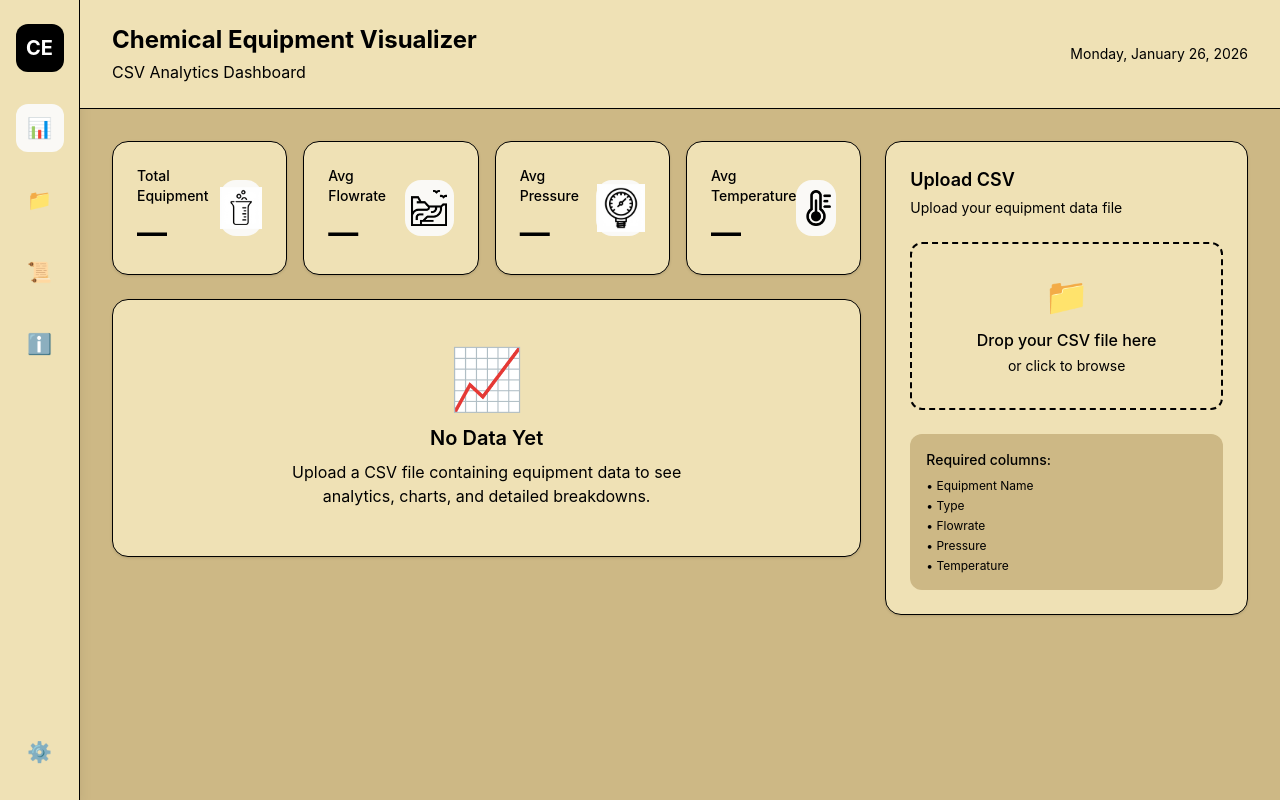
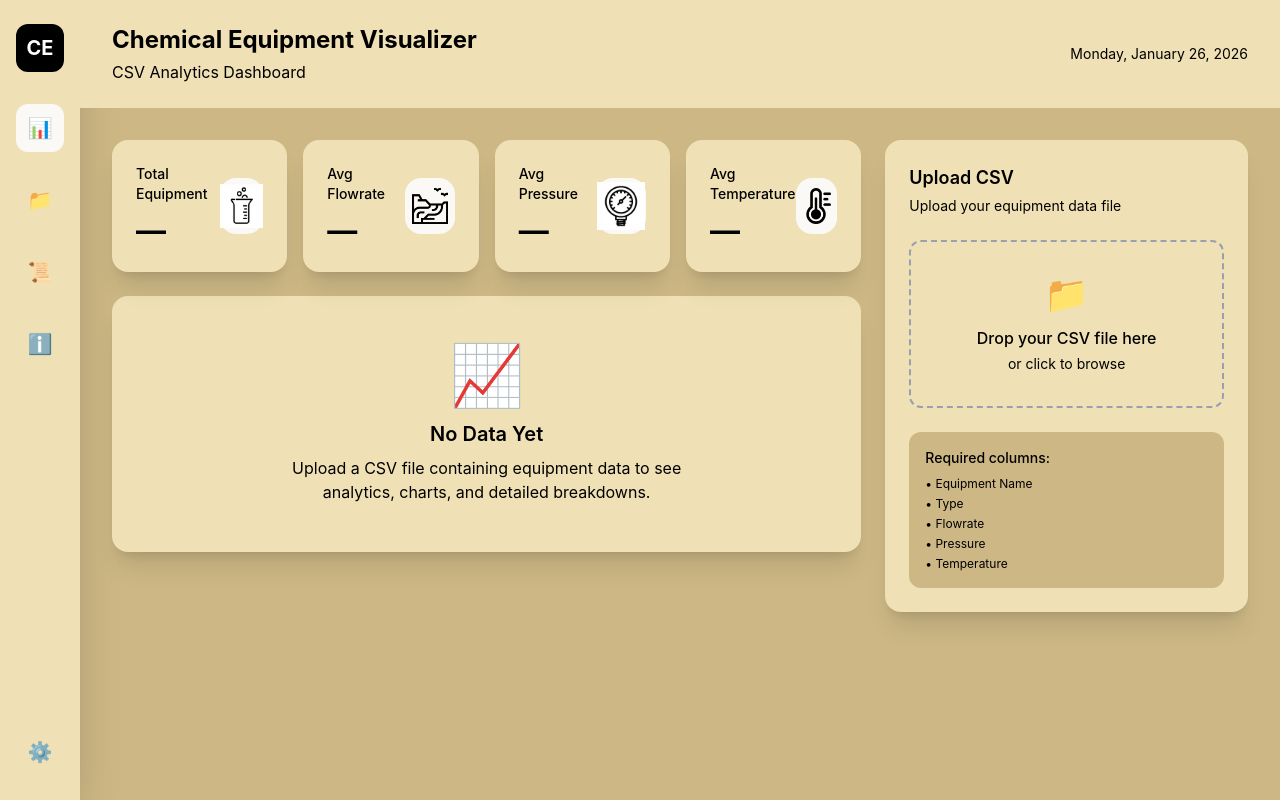
Before and after one commit to Madhuram2901/FOSSEE-ChemicalAPP, a React (Vite) app in the folder frontend-web/: page / in a window 1280 px wide. Built offline with nearby package versions, Linux system fonts and the light colour scheme.

Commit message:
Remove black borders and add professional box shadows for a cleaner UI

```diff
--- a/frontend-web/src/components/ChartSection.jsx
+++ b/frontend-web/src/components/ChartSection.jsx
@@ -107,7 +107,7 @@ export default function ChartSection({ data }) {
     return (
         <div className="grid grid-cols-1 lg:grid-cols-2 gap-6">
             {/* Bar Chart */}
-            <div className="bg-app-surface p-6 rounded-2xl shadow-sm border border-app-border">
+            <div className="bg-app-surface p-6 rounded-2xl shadow-md">
                 <h3 className="text-lg font-semibold text-content-main mb-4">Average Parameters</h3>
                 <div className="h-64">
                     <Bar data={barData} options={barOptions} />
@@ -115,7 +115,7 @@ export default function ChartSection({ data }) {
             </div>
 
             {/* Pie Chart */}
-            <div className="bg-app-surface p-6 rounded-2xl shadow-sm border border-app-border">
+            <div className="bg-app-surface p-6 rounded-2xl shadow-md">
                 <h3 className="text-lg font-semibold text-content-main mb-4">Equipment Type Distribution</h3>
                 <div className="h-64">
                     <Pie data={pieData} options={pieOptions} />
--- a/frontend-web/src/components/DataTable.jsx
+++ b/frontend-web/src/components/DataTable.jsx
@@ -4,8 +4,8 @@ export default function DataTable({ rows }) {
     const columns = Object.keys(rows[0]);
 
     return (
-        <div className="bg-app-surface rounded-2xl shadow-sm border border-app-border overflow-hidden">
-            <div className="p-6 border-b border-app-border">
+        <div className="bg-app-surface rounded-2xl shadow-md overflow-hidden">
+            <div className="p-6">
                 <h3 className="text-lg font-semibold text-content-main">Equipment Data</h3>
                 <p className="text-content-muted text-sm mt-1">{rows.length} items</p>
             </div>
@@ -24,7 +24,7 @@ export default function DataTable({ rows }) {
                             ))}
                         </tr>
                     </thead>
-                    <tbody className="divide-y divide-app-border">
+                    <tbody>
                         {rows.map((row, i) => (
                             <tr key={i} className="hover:bg-app-bg transition-colors">
                                 {columns.map((col) => (
--- a/frontend-web/src/components/Sidebar.jsx
+++ b/frontend-web/src/components/Sidebar.jsx
@@ -1,6 +1,6 @@
 export default function Sidebar() {
     return (
-        <div className="w-20 bg-app-surface shadow-lg flex flex-col items-center py-6 space-y-8 border-r border-app-border">
+        <div className="w-20 bg-app-surface shadow-2xl flex flex-col items-center py-6 space-y-8">
             {/* Logo */}
             <div className="w-12 h-12 bg-primary rounded-xl flex items-center justify-center">
                 <span className="text-white text-xl font-bold">CE</span>
--- a/frontend-web/src/components/StatCard.jsx
+++ b/frontend-web/src/components/StatCard.jsx
@@ -1,6 +1,6 @@
 export default function StatCard({ title, value, subtitle, icon }) {
     return (
-        <div className="bg-app-surface p-6 rounded-2xl shadow-sm border border-app-border">
+        <div className="bg-app-surface p-6 rounded-2xl shadow-xl">
             <div className="flex items-center justify-between">
                 <div>
                     <p className="text-content-muted text-sm font-medium">{title}</p>
--- a/frontend-web/src/components/TypeDistribution.jsx
+++ b/frontend-web/src/components/TypeDistribution.jsx
@@ -14,7 +14,7 @@ export default function TypeDistribution({ distribution }) {
     ];
 
     return (
-        <div className="bg-app-surface p-6 rounded-2xl shadow-sm border border-app-border">
+        <div className="bg-app-surface p-6 rounded-2xl shadow-md">
             <h3 className="text-lg font-semibold text-content-main mb-4">Equipment Types</h3>
 
             <div className="space-y-4">
--- a/frontend-web/src/components/UploadForm.jsx
+++ b/frontend-web/src/components/UploadForm.jsx
@@ -36,7 +36,7 @@ export default function UploadForm({ onUpload, loading }) {
     };
 
     return (
-        <div className="bg-app-surface p-6 rounded-2xl shadow-sm border border-app-border h-fit">
+        <div className="bg-app-surface p-6 rounded-2xl shadow-xl h-fit">
             {/* Header */}
             <div className="mb-6">
                 <h3 className="text-lg font-semibold text-content-main">Upload CSV</h3>
@@ -49,7 +49,7 @@ export default function UploadForm({ onUpload, loading }) {
             <div
                 className={`relative border-2 border-dashed rounded-xl p-8 text-center transition-colors ${dragActive
                     ? "border-primary bg-primary-light"
-                    : "border-app-border hover:border-gray-300"
+                    : "border-gray-400 hover:border-primary"
                     }`}
                 onDragEnter={handleDrag}
                 onDragLeave={handleDrag}
--- a/frontend-web/src/index.css
+++ b/frontend-web/src/index.css
@@ -8,7 +8,8 @@
   /* App/Background Colors */
   --color-app-bg: #CDB885;
   --color-app-surface: #EFE1B5;
-  --color-app-border: #000000;
+  --color-app-border: transparent;
+  /* Removed black borders */
 
   /* Metric Specific Colors */
   --color-flowrate: #10b981;
--- a/frontend-web/src/pages/Dashboard.jsx
+++ b/frontend-web/src/pages/Dashboard.jsx
@@ -54,7 +54,7 @@ export default function Dashboard() {
             {/* Main Content */}
             <div className="flex-1 overflow-auto">
                 {/* Header */}
-                <header className="bg-app-surface border-b border-app-border px-8 py-6">
+                <header className="bg-app-surface shadow-l px-8 py-6 z-10">
                     <div className="flex items-center justify-between">
                         <div>
                             <h1 className="text-2xl font-bold text-content-main">
@@ -78,7 +78,7 @@ export default function Dashboard() {
                 {/* Content Area */}
                 <div className="p-8">
                     {error && (
-                        <div className="mb-6 p-4 bg-red-50 border border-red-200 rounded-xl text-red-700">
+                        <div className="mb-6 p-4 bg-red-50 border border-red-200 rounded-xl text-red-700 shadow-md">
                             <span className="font-medium">Error:</span> {error}
                         </div>
                     )}
@@ -123,7 +123,7 @@ export default function Dashboard() {
 
                             {/* Empty State */}
                             {!summary && !loading && (
-                                <div className="bg-app-surface rounded-2xl shadow-sm border border-app-border p-12 text-center">
+                                <div className="bg-app-surface rounded-2xl shadow-xl p-12 text-center">
                                     <div className="text-6xl mb-4">📈</div>
                                     <h3 className="text-xl font-semibold text-content-main mb-2">
                                         No Data Yet
```
